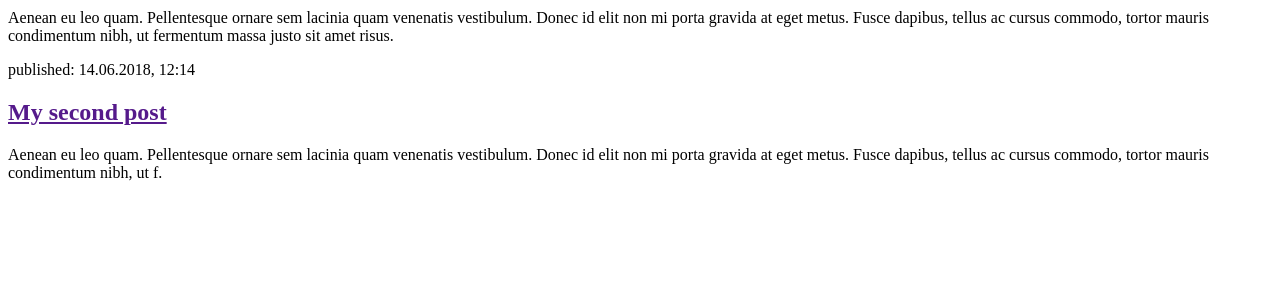
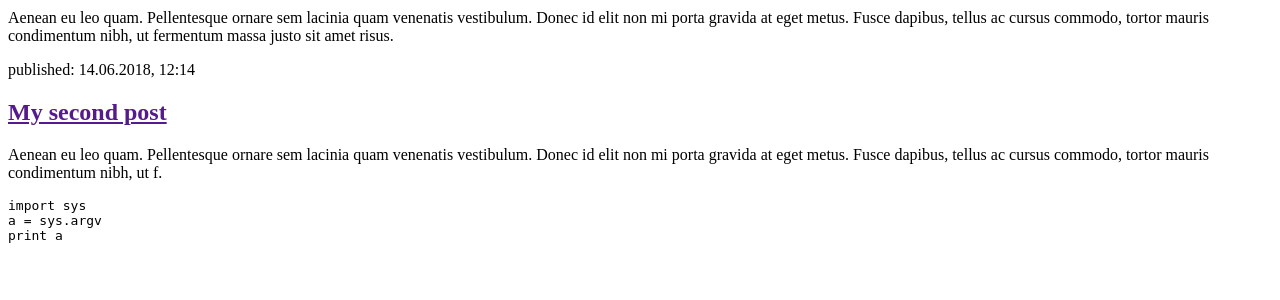
Before and after one commit to sunil1239/myWebBlog, a Django app: page / in a window 1280 px wide. Shown: the part 142-442 px from the top of the page. Run offline with Django 3.2, Linux system fonts and the light colour scheme.

Commit message:
Checking for code displaying in the html file

```diff
--- a/blog/templates/blog/post_list.html
+++ b/blog/templates/blog/post_list.html
@@ -17,6 +17,11 @@
             <p>published: 14.06.2018, 12:14</p>
             <h2><a href="">My second post</a></h2>
             <p>Aenean eu leo quam. Pellentesque ornare sem lacinia quam venenatis vestibulum. Donec id elit non mi porta gravida at eget metus. Fusce dapibus, tellus ac cursus commodo, tortor mauris condimentum nibh, ut f.</p>
+            <pre class="codePython">
+import sys
+a = sys.argv
+print a
+            </pre>
         </div>
     </body>
 </html>
--- a/mysite/settings.py
+++ b/mysite/settings.py
@@ -120,3 +120,7 @@ USE_TZ = True
 
 STATIC_URL = '/static/'
 STATIC_ROOT = os.path.join(BASE_DIR, 'static')
+
+MEDIA_URL = '/media/'
+STATIC_ROOT = os.path.join(BASE_DIR, 'static')
+MEDIA_ROOT = os.path.join(BASE_DIR, 'media')
```
